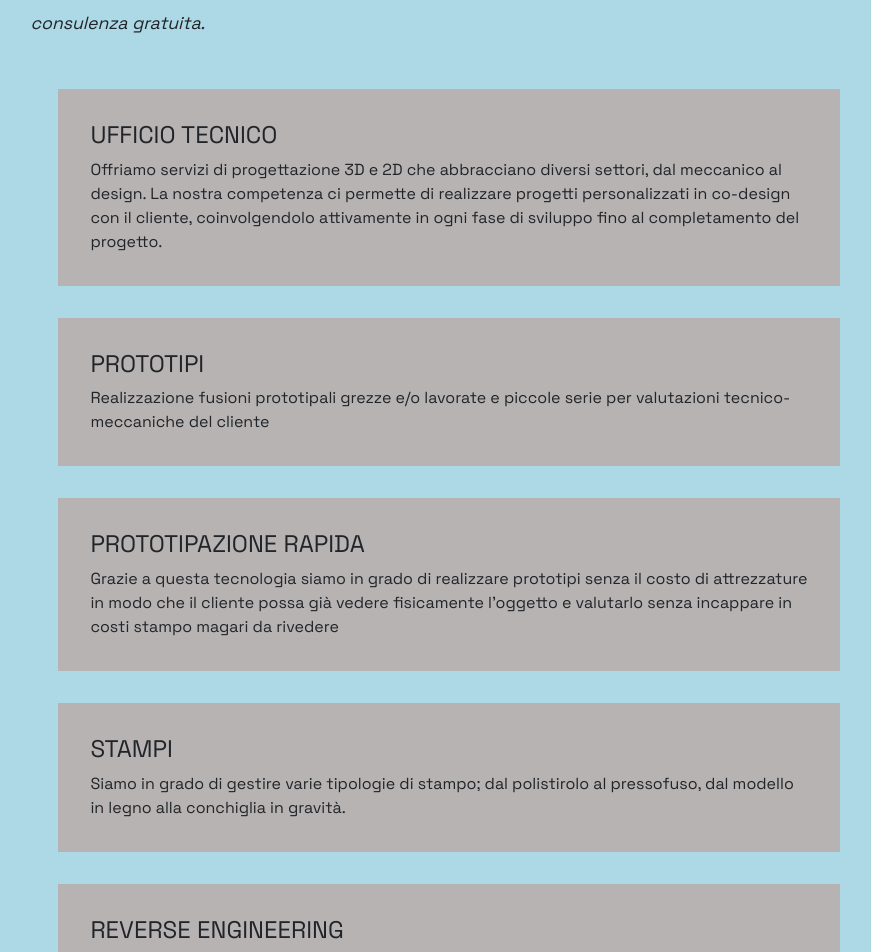
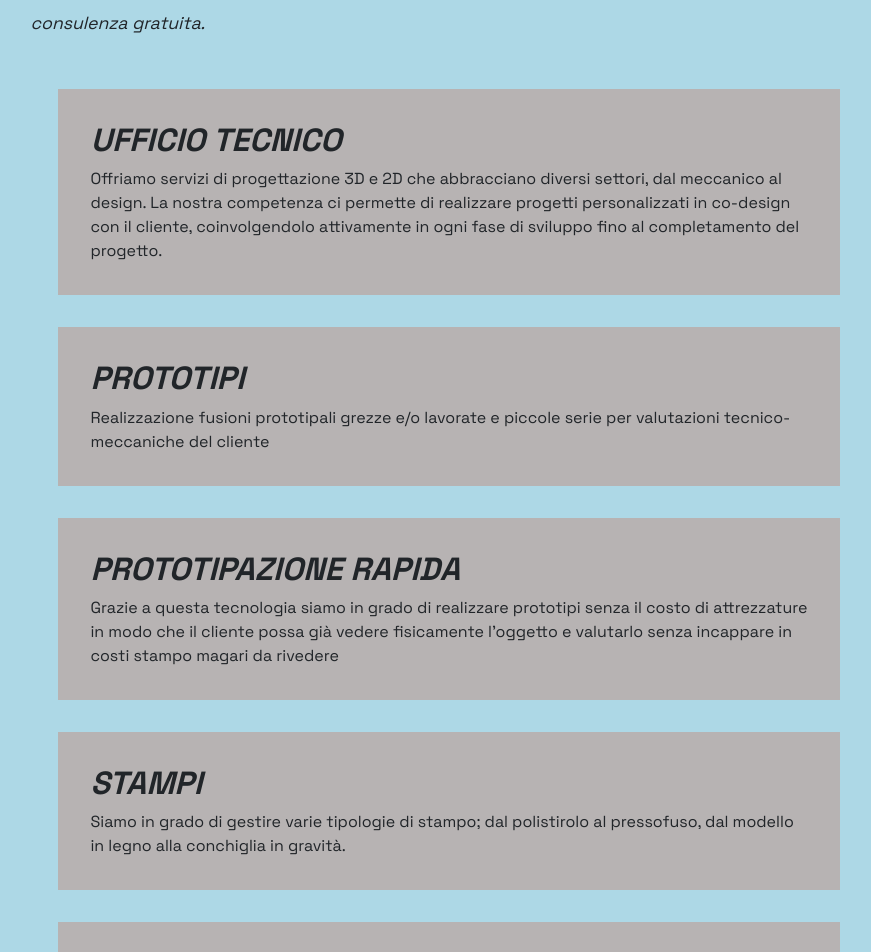
Before and after one commit to gluke0/studio-tecnico-pm, a Vue app: page / in a window 1280 px wide. Shown: the part 1020-1972 px from the top of the page, without its empty margins (191-1062 px from the left). Built offline with nearby package versions, Linux system fonts and the light colour scheme.

Commit message:
changed boxes titles style

```diff
--- a/src/components/views/services.vue
+++ b/src/components/views/services.vue
@@ -18,37 +18,37 @@ export default {
     <div class="container d-flex justify-content-center">
         <div class="services">
             <div class="box-service mt-0">
-                <h4 class="text-uppercase">ufficio tecnico</h4>
+                <h4 class="text-uppercase ser-title">ufficio tecnico</h4>
                 <span class="single-service">
                     Offriamo servizi di progettazione 3D e 2D che abbracciano diversi settori, dal meccanico al design. La nostra competenza ci permette di realizzare progetti personalizzati in co-design con il cliente, coinvolgendolo attivamente in ogni fase di sviluppo fino al completamento del progetto.
                 </span>
             </div>
             <div class="box-service">
-                <h4 class="text-uppercase">prototipi</h4>
+                <h4 class="text-uppercase ser-title">prototipi</h4>
                 <span class="single-service">
                     Realizzazione fusioni prototipali grezze e/o lavorate e piccole serie per valutazioni tecnico-meccaniche del cliente
                 </span>
             </div>
             <div class="box-service">
-                <h4 class="text-uppercase">prototipazione rapida</h4>
+                <h4 class="text-uppercase ser-title">prototipazione rapida</h4>
                 <span class="single-service">
                     Grazie a questa tecnologia siamo in grado di realizzare prototipi senza il costo di attrezzature in modo che il cliente possa già vedere fisicamente l'oggetto e valutarlo senza incappare in costi stampo magari da rivedere
                 </span>
             </div>
             <div class="box-service">
-                <h4 class="text-uppercase">stampi</h4>
+                <h4 class="text-uppercase ser-title">stampi</h4>
                 <span class="single-service">
                     Siamo in grado di gestire varie tipologie di stampo; dal polistirolo al pressofuso, dal modello in legno alla conchiglia in gravità.
                 </span>
             </div>
             <div class="box-service">
-                <h4 class="text-uppercase">reverse engineering</h4>
+                <h4 class="text-uppercase ser-title">reverse engineering</h4>
                 <span class="single-service">
                     Ricostruzione file 3D a partire da digitalizzazione di oggetti con Scanner 3D
                 </span>
             </div>
             <div class="box-service">
-                <h4 class="text-uppercase">lavorazioni meccaniche di precisione</h4>
+                <h4 class="text-uppercase ser-title">lavorazioni meccaniche di precisione</h4>
                 <span class="single-service mt-5">
                     Eseguiamo lavorazioni meccaniche di precisione. La nostra esperienza e un importante Know-how ci rendono il partner ideale per qualsiasi realtà
                 </span>
@@ -70,5 +70,10 @@ export default {
     background-color: rgb(183, 179, 179);
 }
 
+.ser-title{
+    font-weight: bolder;
+    font-style: italic;
+    font-size: 2rem;
+}
 
 </style>
```
